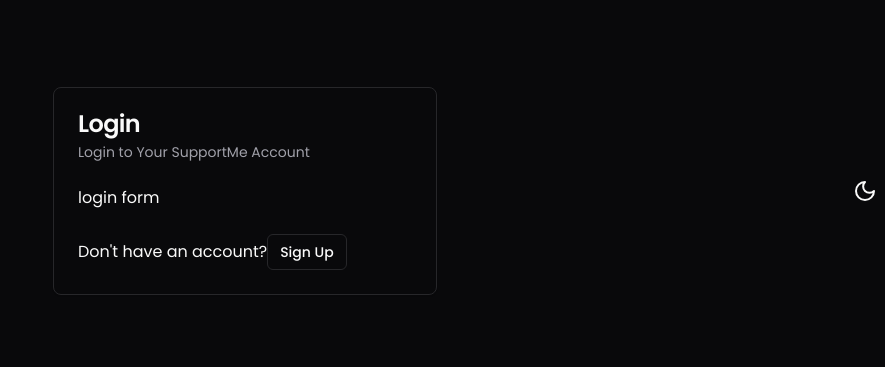
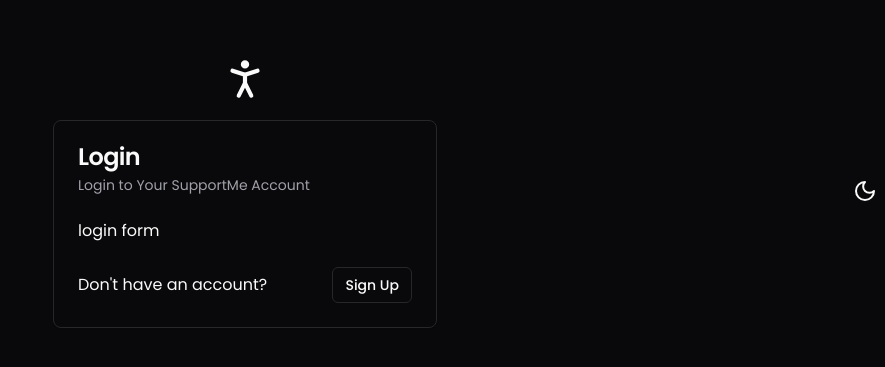
Before and after one commit to Imaginativeone/support-me-course, a Next.js app: page /login in a window 1280 px wide. Shown: the part 209-576 px from the top of the page, without its empty margins (395-1280 px from the left). Built offline with nearby package versions, Linux system fonts and the light colour scheme.

Commit message:
Login page and card

```diff
--- a/app/(logged-out)/login/page.tsx
+++ b/app/(logged-out)/login/page.tsx
@@ -2,11 +2,13 @@
 
 import { Button } from "@/components/ui/button"
 import { Card, CardContent, CardDescription, CardFooter, CardHeader, CardTitle } from "@/components/ui/card"
+import { PersonStandingIcon } from "lucide-react"
 import Link from "next/link"
 
 export default function LoginPage() {
   return (
     <>
+      <PersonStandingIcon size={50} />
       <Card className="w-full max-w-sm">
         <CardHeader>
           <CardTitle>
@@ -19,7 +21,7 @@
         <CardContent>
           login form
         </CardContent>
-        <CardFooter>
+        <CardFooter className="justify-between">
           Don't have an account?
           <Button asChild variant="outline" size="sm">
             <Link href="/sign-up">Sign Up</Link>
```
